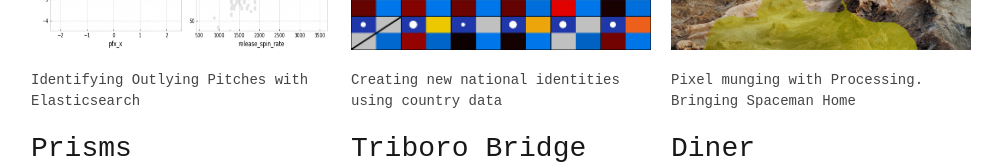
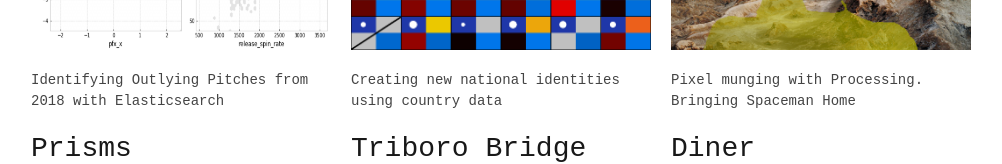
Before and after one commit to blaklaybul/blaklaybul.github.io, a plain HTML site: page ybul.html in a window 1280 px wide. Shown: the part 561-725 px from the top of the page, without its empty margins (139-1141 px from the left). Drawn offline with Linux system fonts and the light colour scheme.

Commit message:
new build

```diff
--- a/ybul.html
+++ b/ybul.html
@@ -113,7 +113,7 @@
 		  <div class = "one-third column feature">
 			<h3>Outlier Pitches</h3>
 			<a href = "Pitches.html"><img src = "Images/pitches.png"></a>
-			<p>Identifying Outlying Pitches with Elasticsearch</p>
+			<p>Identifying Outlying Pitches from 2018 with Elasticsearch</p>
 		</div>
 
 		  <div class = "one-third column feature">
```
